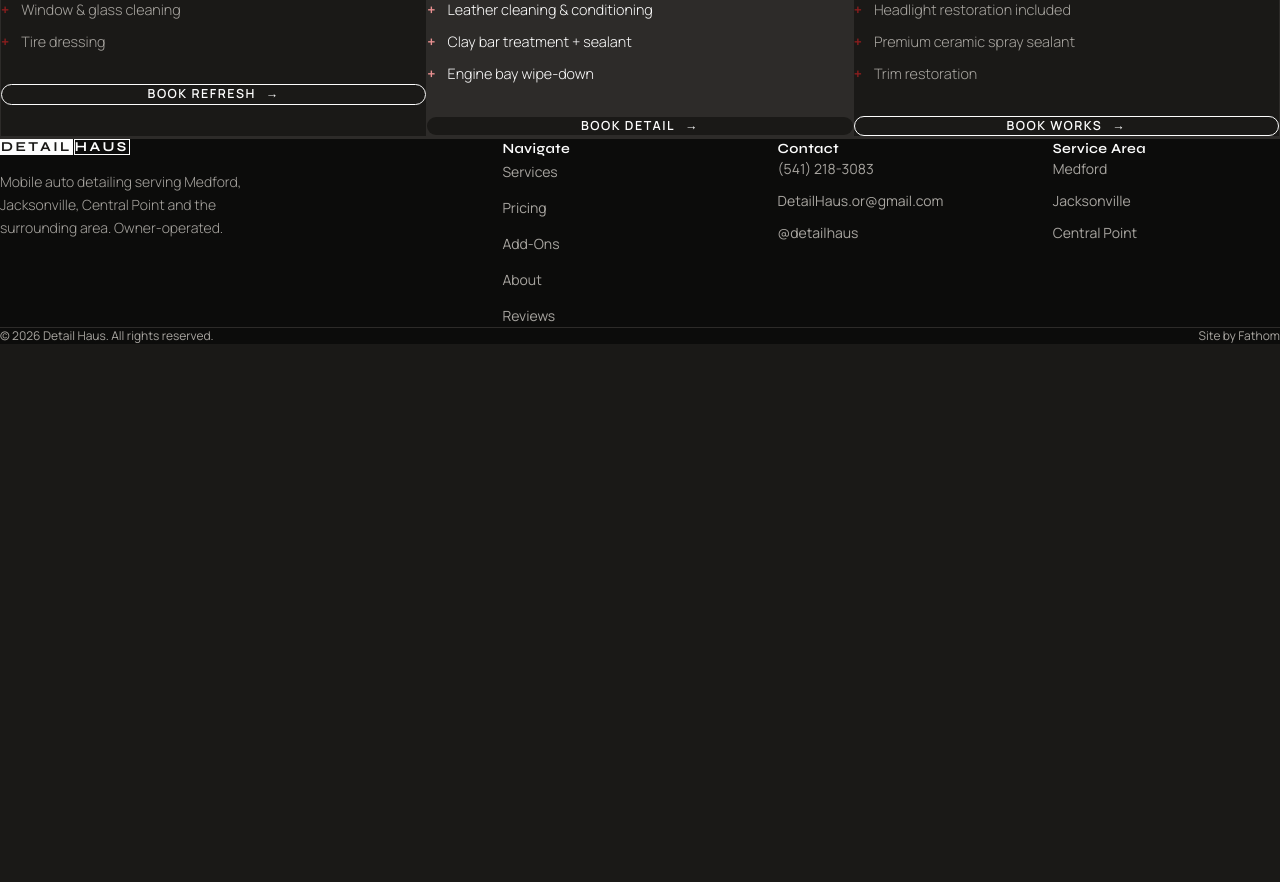
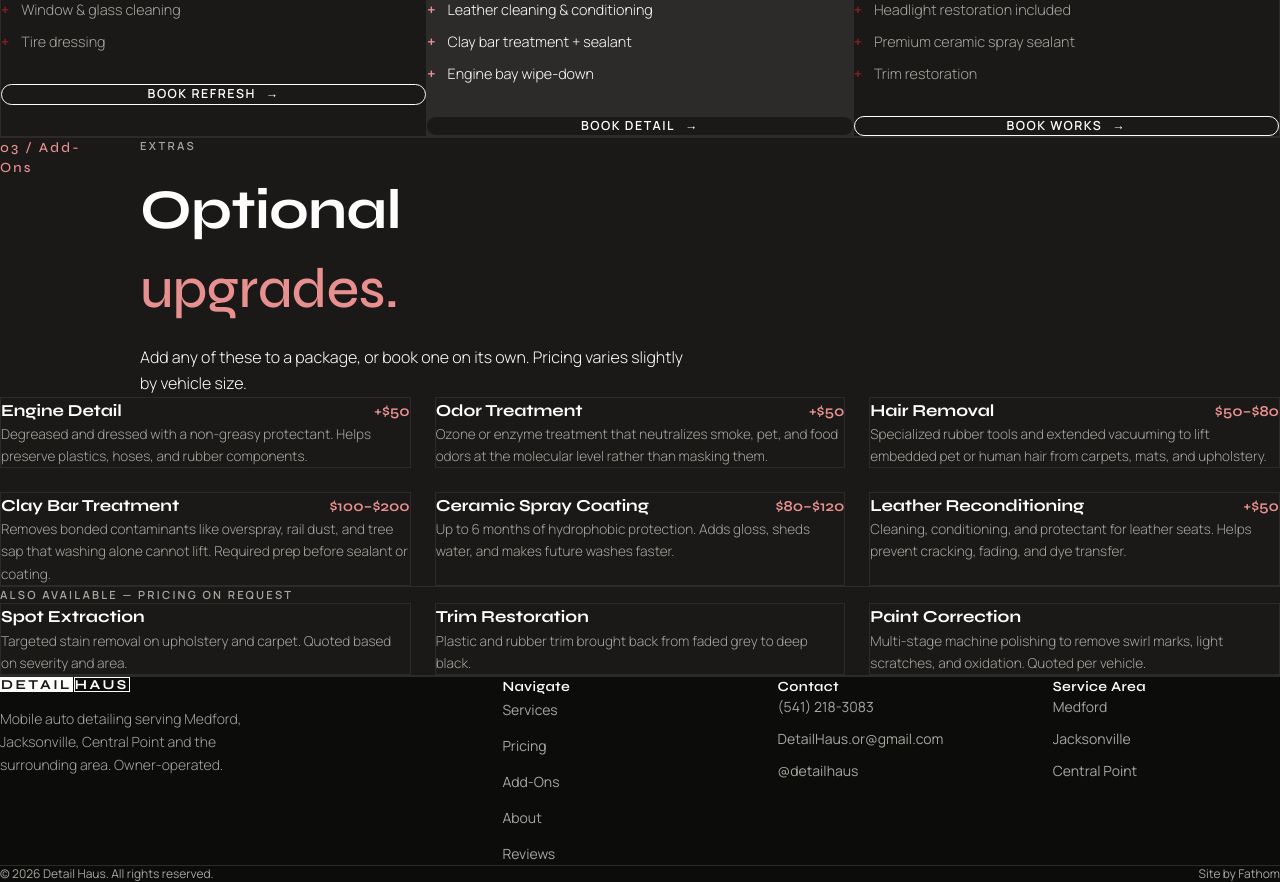
Before and after one commit to ryanwittmers/client-detail-haus, a Next.js app in the folder detail-haus-site/: page / in a window 1280 px wide. Shown: the part 1760-2642 px from the top of the page. Before the commit the page ends 2104 px from the top, so only its background shows below. Built offline with nearby package versions, Linux system fonts and the light colour scheme.

Commit message:
feat: add add-ons section with corrected pricing and no-price services
Co-Authored-By: Claude Sonnet 4.6 <noreply@anthropic.com>

```diff
--- a/detail-haus-site/app/page.tsx
+++ b/detail-haus-site/app/page.tsx
@@ -2,6 +2,7 @@
 import { Hero }     from '@/components/sections/Hero'
 import { Services } from '@/components/sections/Services'
 import { Pricing }  from '@/components/sections/Pricing'
+import { AddOns }   from '@/components/sections/AddOns'
 
 export default function Home() {
   return (
@@ -9,6 +10,7 @@ export default function Home() {
       <Hero />
       <Services />
       <Pricing />
+      <AddOns />
     </main>
   )
 }
--- /dev/null
+++ b/detail-haus-site/components/sections/AddOns.tsx
@@ -0,0 +1,59 @@
+// components/sections/AddOns.tsx
+import { SectionHead } from '@/components/ui/SectionHead'
+import { Reveal } from '@/components/ui/Reveal'
+import { ADDONS, SERVICES_NO_PRICE } from '@/data/addons'
+import type { AddOn } from '@/data/addons'
+
+function formatAddonPrice(addon: AddOn) {
+  if (addon.priceFrom === null) return 'On request'
+  if (addon.priceTo) return `$${addon.priceFrom}–$${addon.priceTo}`
+  return `+$${addon.priceFrom}`
+}
+
+export function AddOns() {
+  return (
+    <section id="addons" className="pb-24 border-b border-charcoal bg-ink">
+      <div className="max-w-[1320px] mx-auto px-10">
+        <Reveal>
+          <SectionHead
+            index="03 / Add-Ons"
+            label="Extras"
+            title={<>Optional<br /><em>upgrades.</em></>}
+            description="Add any of these to a package, or book one on its own. Pricing varies slightly by vehicle size."
+            light
+          />
+        </Reveal>
+        <Reveal>
+          <div className="grid grid-cols-1 md:grid-cols-3 gap-6 mb-10">
+            {ADDONS.map(addon => (
+              <div key={addon.name} className="p-7 border border-charcoal bg-ink hover:border-[var(--accent)] transition-colors">
+                <div className="flex justify-between items-baseline mb-3.5 gap-4">
+                  <h4 className="font-display font-bold text-[1.05rem] tracking-[-0.005em] text-white">{addon.name}</h4>
+                  <span className="font-display font-semibold text-[0.95rem] text-[var(--accent-light)] whitespace-nowrap">
+                    {formatAddonPrice(addon)}
+                  </span>
+                </div>
+                <p className="text-[0.85rem] leading-relaxed text-stone font-light">{addon.description}</p>
+              </div>
+            ))}
+          </div>
+        </Reveal>
+        {SERVICES_NO_PRICE.length > 0 && (
+          <Reveal>
+            <div className="border-t border-charcoal pt-8">
+              <p className="text-[0.7rem] tracking-[0.2em] uppercase text-stone font-semibold mb-6">Also available — pricing on request</p>
+              <div className="grid grid-cols-1 md:grid-cols-3 gap-6">
+                {SERVICES_NO_PRICE.map(s => (
+                  <div key={s.name} className="p-7 border border-charcoal bg-ink">
+                    <h4 className="font-display font-bold text-[1.05rem] text-white mb-3">{s.name}</h4>
+                    <p className="text-[0.85rem] leading-relaxed text-stone font-light">{s.description}</p>
+                  </div>
+                ))}
+              </div>
+            </div>
+          </Reveal>
+        )}
+      </div>
+    </section>
+  )
+}
```
